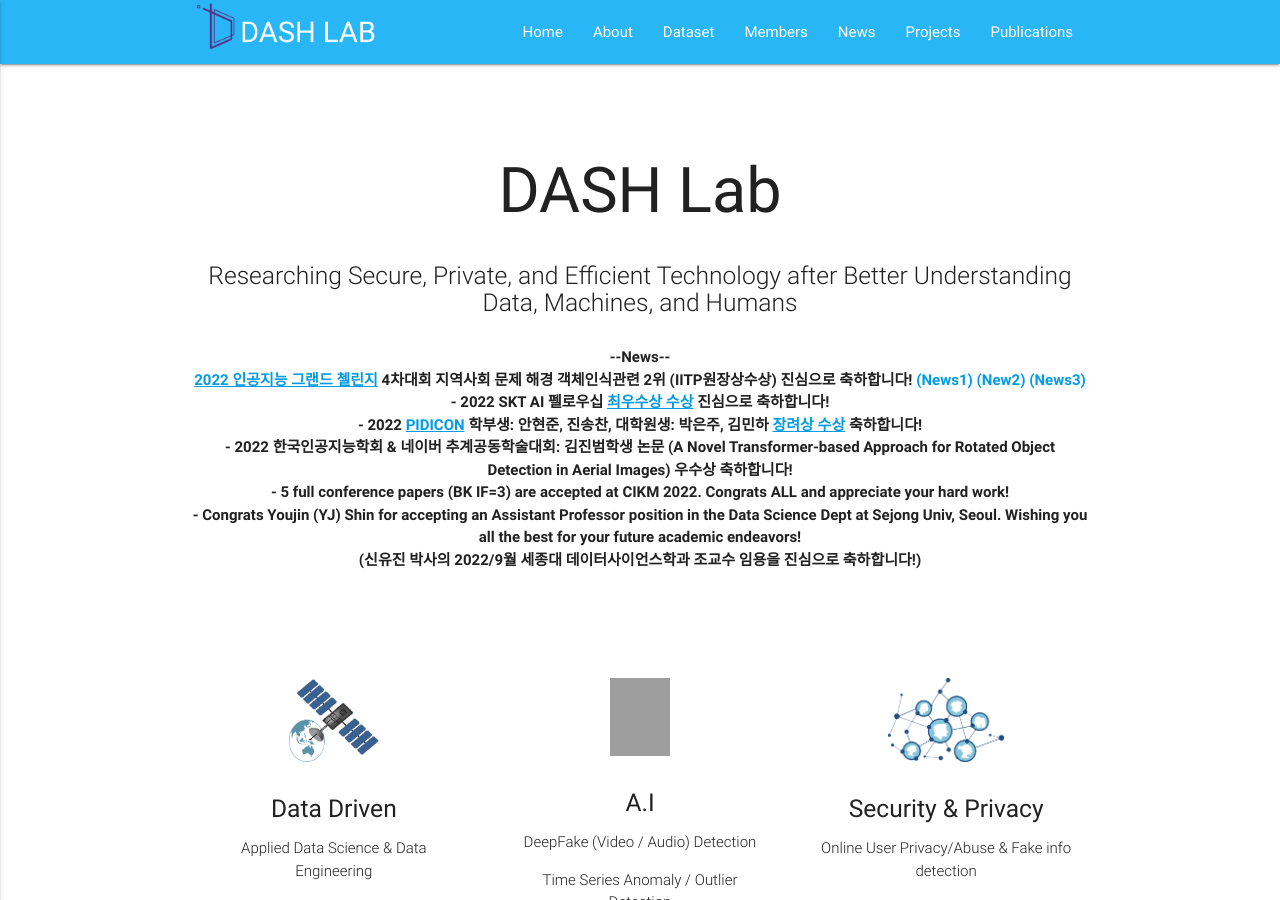
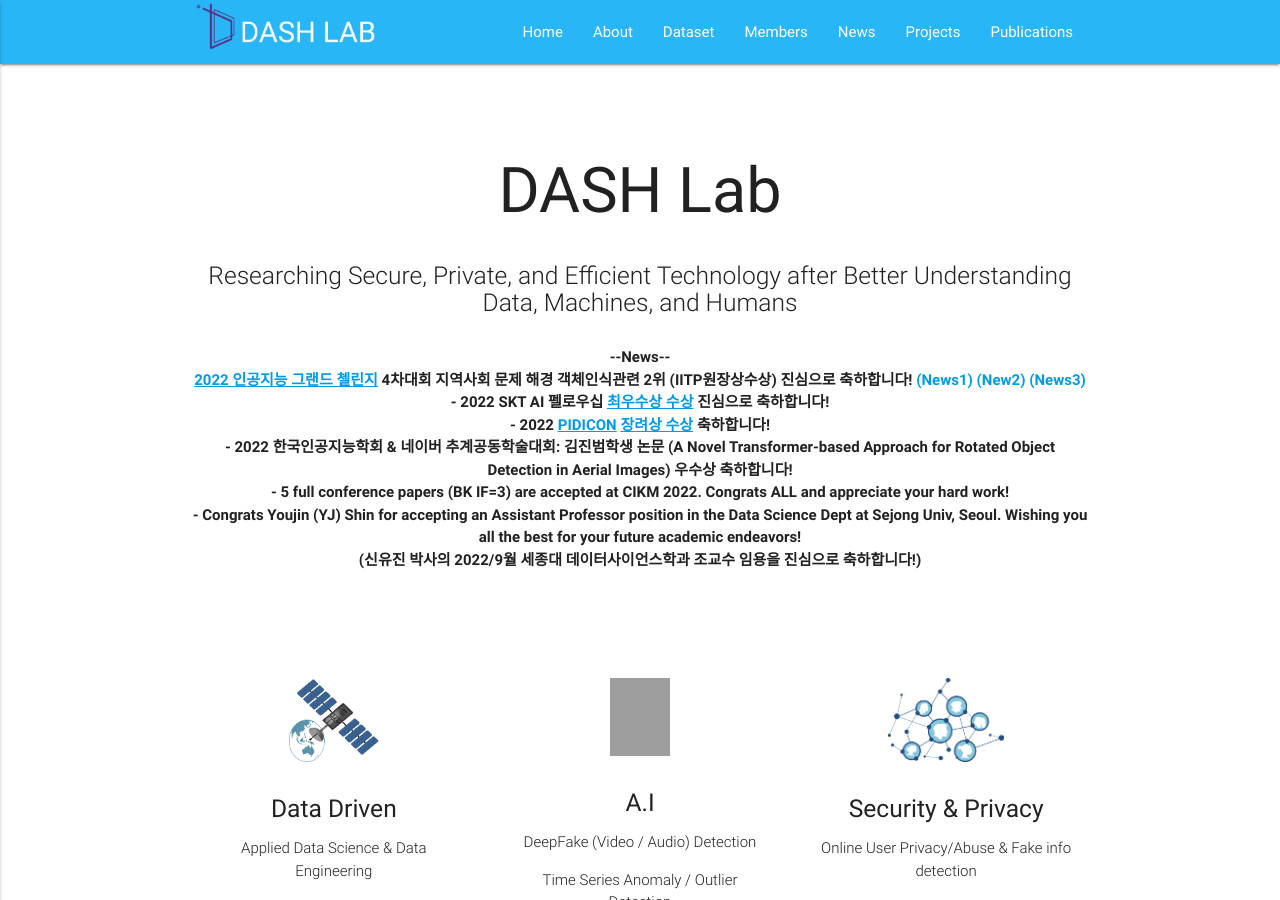
Before and after one commit to Yurim990507/DASH-Lab.github.io, a Jekyll site: the page built from index.md, in a window 1280 px wide and 900 px high. Built offline with Jekyll 4.4.1, drawn with Linux system fonts in a browser that asks for light colours; a script that is not in the unit is left out; comment, search, counter and statistics services are not loaded; grey boxes are pictures that could not be loaded.

Commit message:
Update home.html

```diff
--- a/_layouts/home.html
+++ b/_layouts/home.html
@@ -14,7 +14,7 @@ layout: default
         <h7 class="header col s12 light"> <b> --News-- </b></h7>
         <h7 class="header col s12 light"> <b> <a href="https://www.aigrandchallenge.or.kr/"><u>2022 인공지능 그랜드 첼린지</u></a> 4차대회 지역사회 문제 해경 객체인식관련 2위 (IITP원장상수상)  진심으로 축하합니다! <a href="https://www.korea.kr/news/pressReleaseView.do?newsId=156538366&call_from=rsslink" target="_blank">(News1)</a> <a href="https://www.aitimes.kr/news/articleView.html?idxno=26612" target="_blank">(New2)</a> <a href="http://www.irobotnews.com/news/articleView.html?idxno=30147" target="_blank">(News3)</a></b></h7>
         <h7 class="header col s12 light"> <b> - 2022 SKT AI 펠로우십 <a href="https://zdnet.co.kr/view/?no=20221118091121" target="_blank"><u>최우수상 수상</u></a> 진심으로 축하합니다!   </b></h7>
-        <h7 class="header col s12 light"> <b> - 2022 <a href="https://pidicon.kr/" target="_blank"><u>PIDICON</u></a> 학부생: 안현준, 진송찬, 대학원생: 박은주, 김민하 <a href="https://cs.skku.edu/ko/edures/education/view/6957" target="_blank"><u>장려상 수상</u></a> 축하합니다!   </b></h7>
+        <h7 class="header col s12 light"> <b> - 2022 <a href="https://pidicon.kr/" target="_blank"><u>PIDICON</u></a>  <a href="https://cs.skku.edu/ko/edures/education/view/6957" target="_blank"><u>장려상 수상</u></a> 축하합니다!   </b></h7>
         <h7 class="header col s12 light"> <b> - 2022 한국인공지능학회 & 네이버 추계공동학술대회: 김진범학생 논문 (A Novel Transformer-based Approach for Rotated Object Detection in Aerial Images) 우수상 축하합니다!   </b></h7>
         <h7 class="header col s12 light"> <b> - 5 full conference papers (BK IF=3) are accepted at CIKM 2022. Congrats ALL and appreciate your hard work! </b></h7>
         <h7 class="header col s12 light"> <b> - Congrats Youjin (YJ) Shin for accepting an Assistant Professor position in the Data Science Dept at Sejong Univ, Seoul. Wishing you all the best for your future academic endeavors!  </b></h7>
```
